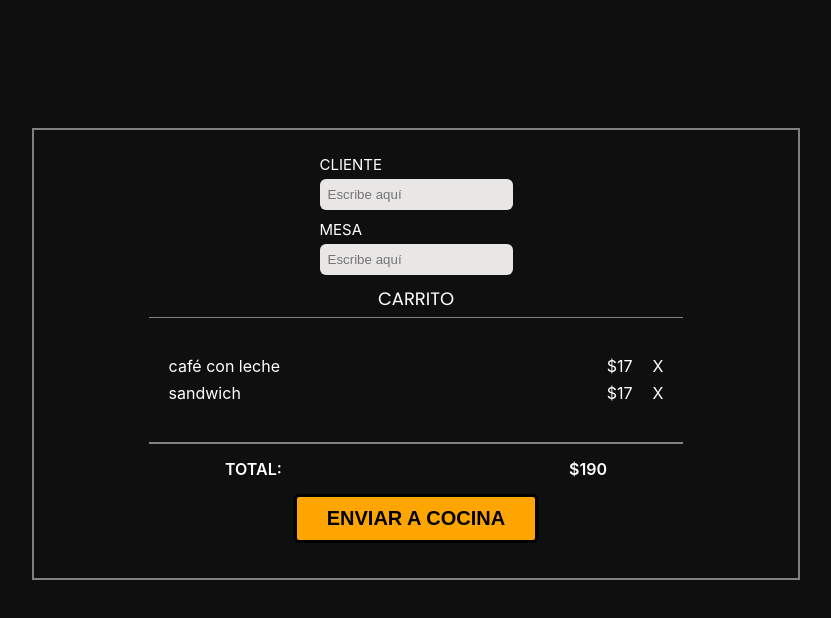
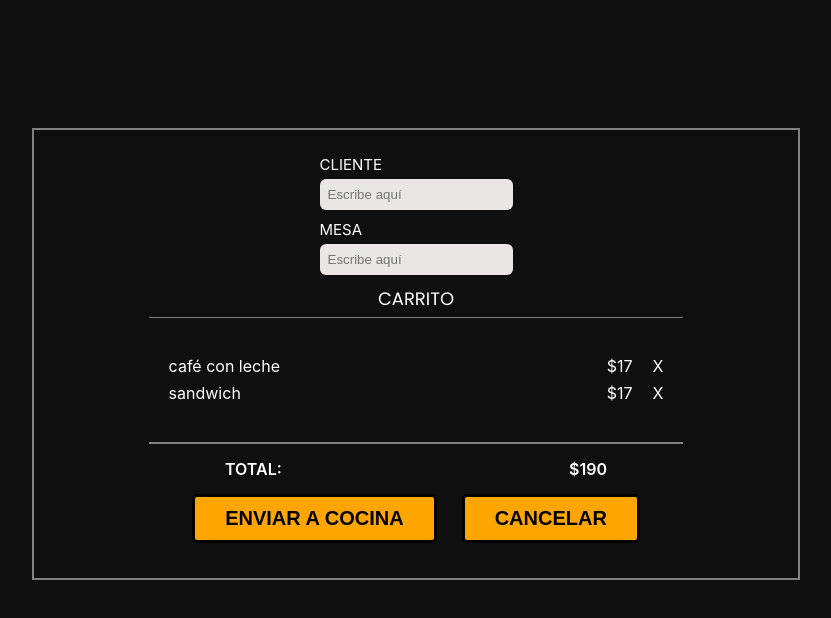
Before and after one commit to alison-leodra/Burger-QueenY, a React (Create React App) app: page / in a window 1280 px wide. Both pictures are taken after a click on the input "VER CARRITO". Shown: the top 618 px of the page, without its empty margins (224-1055 px from the left). Built offline with nearby package versions, Linux system fonts and the light colour scheme.

Commit message:
addOrder component input is modified

```diff
--- a/src/components/pages/waiter/AddOrder.tsx
+++ b/src/components/pages/waiter/AddOrder.tsx
@@ -54,6 +54,11 @@ const AddOrder = () => {
                         className="button"
                         value="ENVIAR A COCINA"
                     />
+                     <input
+                    type="submit"
+                    className="button"
+                    value="CANCELAR"
+                />
                 </div>
             </form>}  {!modal.open && (<PageWaiters />)}
         </>
```
